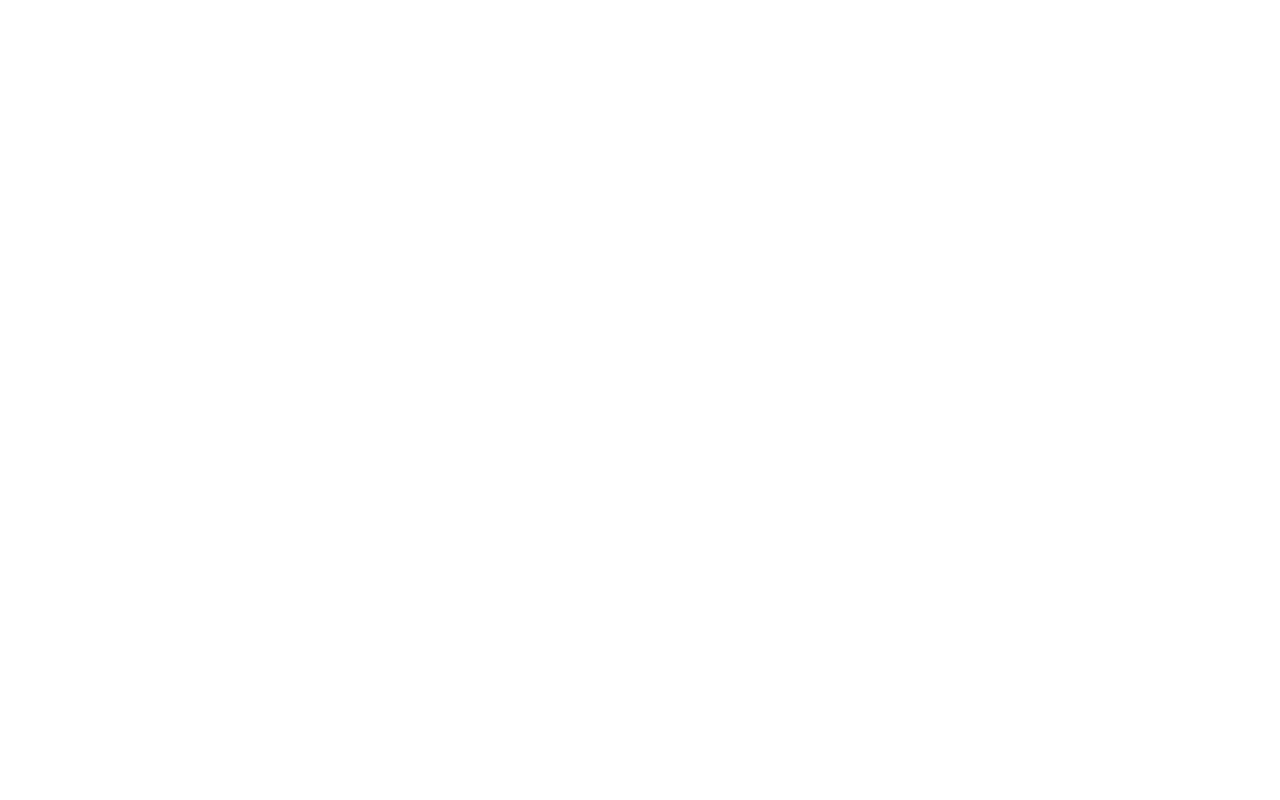
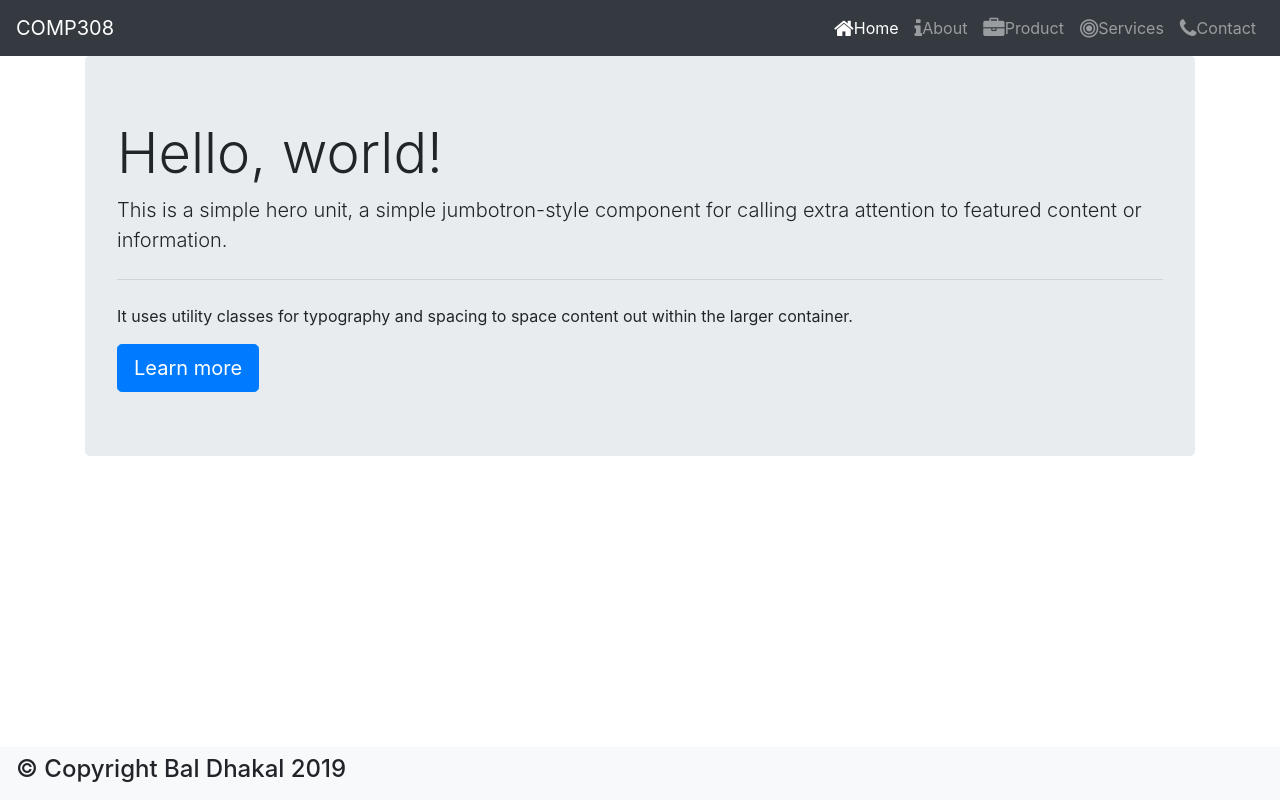
Before and after one commit to BalKrishnaDhakal/MideTerm-Practice1, a website: page index.html in a window 1280 px wide. Drawn offline with nearby package versions, Linux system fonts and the light colour scheme.

Commit message:
added bootstrap suppot

```diff
--- a/index.html
+++ b/index.html
@@ -8,11 +8,60 @@
     <title>COMP308-Practice1</title>
     <link rel="stylesheet" href="./Content/app.css">
     <!--  CSS Section -->
+    <link rel="stylesheet" href="./node_modules/bootstrap/dist/css/bootstrap.min.css">
+    <link rel="stylesheet" href="./node_modules/font-awesome/css/font-awesome.min.css">
+    <link rel="stylesheet" href="./Content/app.css">
+
 </head>
 
 <body>
+    <header>
+        <nav class="navbar navbar-expand-lg navbar-dark bg-dark">
+            <a class="navbar-brand" href="#">COMP308</a>
+            <button class="navbar-toggler" type="button" data-toggle="collapse" data-target="#navbarSupportedContent" aria-controls="navbarSupportedContent" aria-expanded="false" aria-label="Toggle navigation">
+                              <span class="navbar-toggler-icon"></span>
+                            </button>
 
+            <div class="collapse navbar-collapse" id="navbarSupportedContent">
+                <ul class="navbar-nav ml-auto">
+                    <li class="nav-item active">
+                        <a class="nav-link" href="#"><i class="fa fa-lg fa-home"></i>Home <span class="sr-only">(current)</span></a>
+                    </li>
+                    <li class="nav-item">
+                        <a class="nav-link" href="#"><i class="fa fa-lg fa-info"></i>About</a>
+                    </li>
+                    <li class="nav-item">
+                        <a class="nav-link" href="#"><i class="fa fa-lg fa-briefcase"></i>Product</a>
+                    </li>
+                    <li class="nav-item">
+                        <a class="nav-link" href="#"><i class="fa fa-lg fa-bullseye"></i>Services</a>
+                    </li>
+                    <li class="nav-item">
+                        <a class="nav-link" href="#"><i class="fa fa-lg fa-phone"></i>Contact</a>
+                    </li>
+
+                </ul>
+            </div>
+        </nav>
+    </header>
+    <main class="container">
+        <!-- Main Content-->
+        <div class="jumbotron">
+            <h1 class="display-4">Hello, world!</h1>
+            <p class="lead">This is a simple hero unit, a simple jumbotron-style component for calling extra attention to featured content or information.</p>
+            <hr class="my-4">
+            <p>It uses utility classes for typography and spacing to space content out within the larger container.</p>
+            <a class="btn btn-primary btn-lg" href="#" role="button">Learn more</a>
+        </div>
+    </main>
+    <footer>
+        <nav class="navbar fixed-bottom navbar-light bg-light">
+            <h4>&copy; Copyright Bal Dhakal 2019</h4>
+        </nav>
+    </footer>
     <!-- Script Section-->
+    <script src="./node_modules/jquery/dist/jquery.min.js"></script>
+    <script src="./node_modules/bootstrap/dist/js/bootstrap.min.js"></script>
     <script src="./Scripts/app.js"></script>
 </body>
 
```
